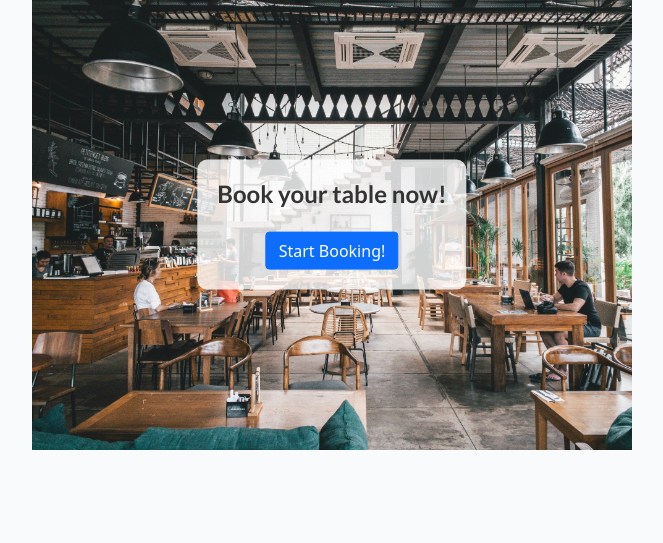
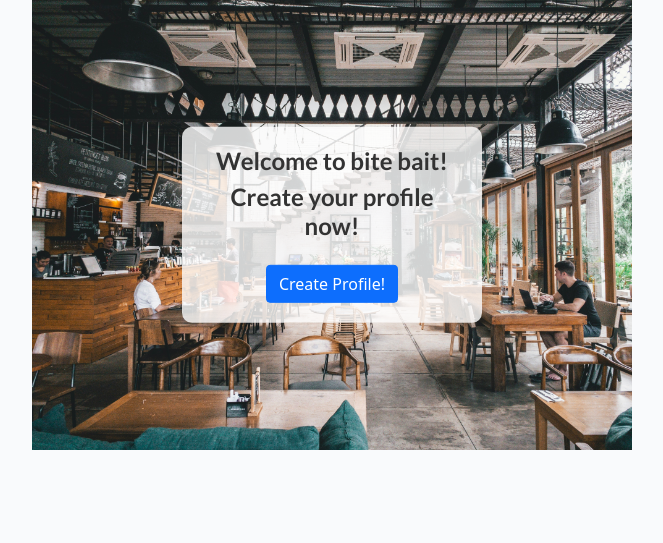
Before and after one commit to creepersguitar/CI-project4, a Django app: page / in a window 1280 px wide. Shown: the part 60-603 px from the top of the page, without its empty margins (308-971 px from the left). Run offline with Django 4.2, Linux system fonts and the light colour scheme; data that the repository does not hold is empty; parts of the project's set-up code (start-up, migrations or seed data) failed here and were passed over.

Commit message:
changed site title within head of base.html

```diff
--- a/backgroundcode/templates/base.html
+++ b/backgroundcode/templates/base.html
@@ -6,7 +6,7 @@
 <html class="h-100" lang="en">
 
 <head>
-    <title>Restaurant booking site</title>
+    <title>Bite Bait</title>
     <meta name="viewport" content="width=device-width, initial-scale=1" />
 
     <!-- Google Fonts CSS -->
@@ -57,9 +57,10 @@
         <div class="logo-box">
             <img src="{% static 'backgroundcode/images/restaurant-main.jpg' %}" alt="Empty restaurant" class="logo">
             <div class="hero-text-box">
-                <h1 class="hero-text">Book your table now!</h1>
+                <h1 class="hero-text">Welcome to bite bait!</h1>
+                <h1 class="hero-text">Create your profile now!</h1>
                 <!-- Main booking code can go here -->
-                <button class="hero-button btn btn-primary mt-3">Start Booking!</button>
+                <button class="hero-button btn btn-primary mt-3">Create Profile!</button>
                 <form id="profile-form" class="d-none">
                     <div class="mb-3">
                         <label for="inputName" class="form-label">Name</label>
```
